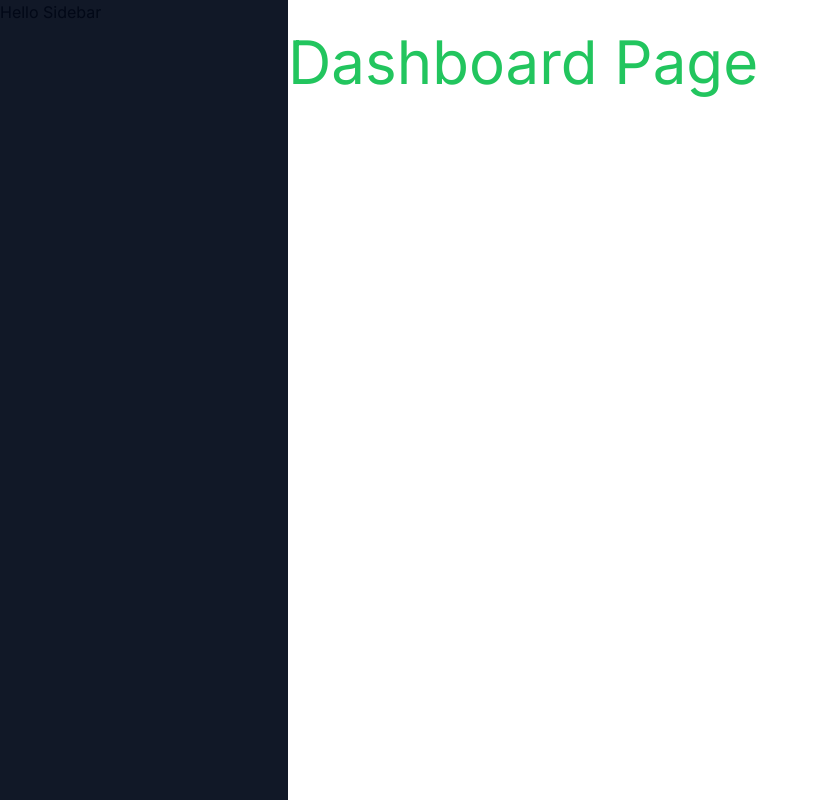
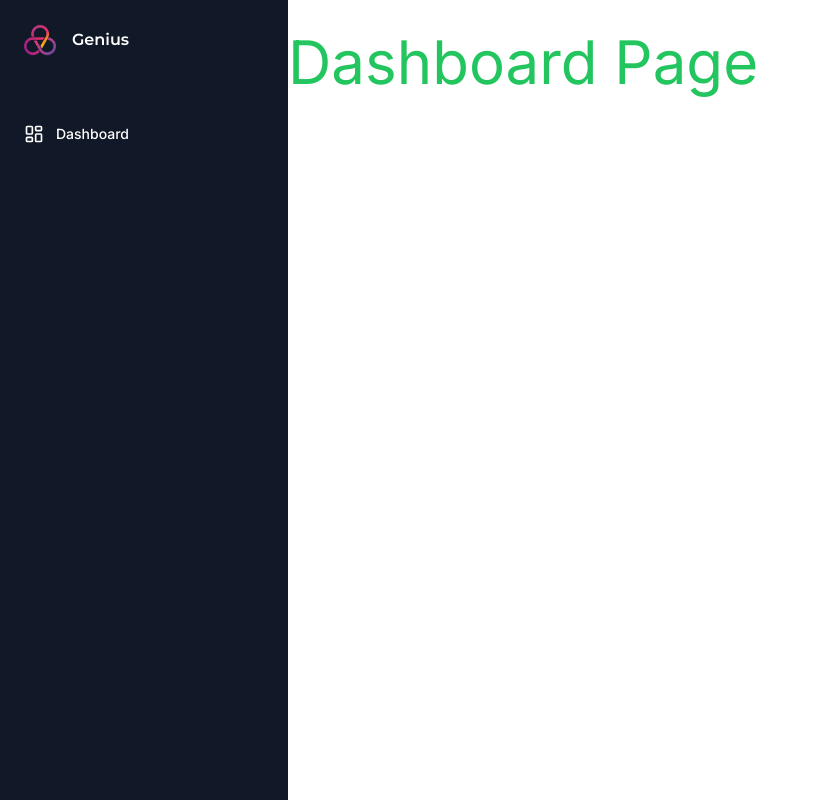
Before and after one commit to thientantran/next_saasai, a Next.js app: page /dashboard in a window 1280 px wide. Shown: the whole page, without its empty margins (0-817 px from the left). Built offline with nearby package versions, Linux system fonts and the light colour scheme.

Commit message:
Siderbar layout

```diff
--- a/app/(dashboard)/layout.tsx
+++ b/app/(dashboard)/layout.tsx
@@ -1,4 +1,5 @@
 import Navbar from '@/components/Navbar'
+import Sidebar from '@/components/Sidebar'
 import React from 'react'
 
 export default function DashboardLayyout({ children }: { children: React.ReactNode }) {
@@ -7,7 +8,7 @@ export default function DashboardLayyout({ children }: { children: React.ReactNo
       <div className="hidden h-full bg-gray-900 md:flex md:w-72 md:flex-col md:fixed md:inset-y-0 z-[80]">
         {/* chỗ này khi kích thước màn hình lớn hơn md (768px) thì có 2 cái display: none và display flex thì flex sẽ ghi đè none của hidden, nhưng khi nhỏ hơn 768px thì cái flex mất, thì cái hidden có hiệu lực, do đó display none */}
         <div>
-          Hello Sidebar
+          <Sidebar />
         </div>
       </div>
       <main className='md:pl-72'>
--- /dev/null
+++ b/components/Sidebar.tsx
@@ -0,0 +1,32 @@
+
+'use client'
+
+import { cn } from "@/lib/utils"
+import { LayoutDashboard } from "lucide-react"
+import { Montserrat } from "next/font/google"
+import Image from "next/image"
+import Link from "next/link"
+
+const poppins = Montserrat({ weight: "600", subsets: ['latin'] })
+export default function Sidebar() {
+  return (
+    <div className="space-y-4 py-4 flex flex-col h-full text-white bg-[#111827]">
+      <div className="px-3 py-2 flex-1">
+        <Link href='/dashboard' className="flex items-center pl-3 mb-14">
+          <div className="relative h-8 w-8 mr-4">
+            <Image fill alt='logo' src='/logo.png' />
+          </div>
+          <h1 className={cn("text-2l font-bold", poppins.className)}>
+            {/* kết hợp class để sử dụng font chữ */}
+            Genius
+          </h1>
+        </Link>
+        <div className="space-y-1">
+          <Link href='/dashboard' className={cn('text-sm group flex p-3 w-full justify-start font-medium cursor-pointer hover:text-white hover:bg-white/10 rounded-lg transition')}>
+            <LayoutDashboard className="h-5 w-5 mr-3" /> Dashboard
+          </Link>
+        </div>
+      </div>
+    </div>
+  )
+}
```
Also changed, not shown: public/logo.png (added).
